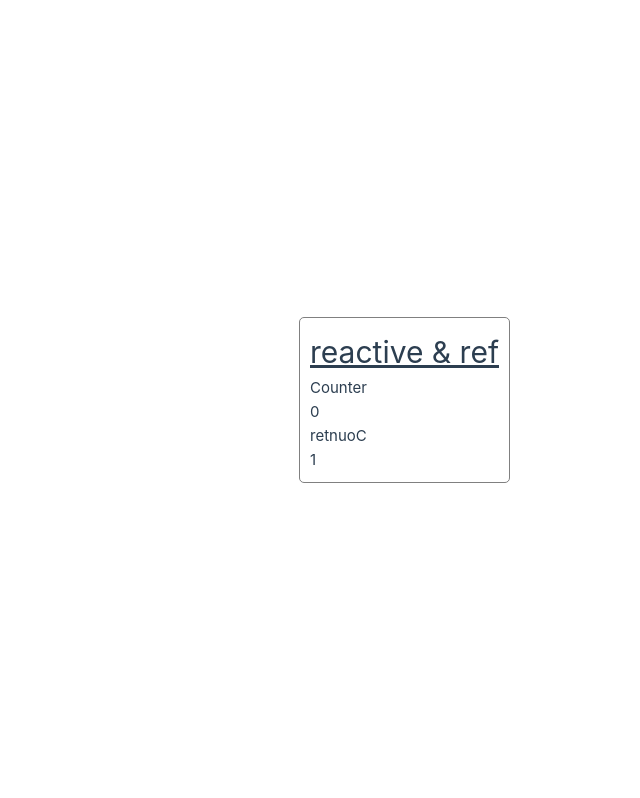
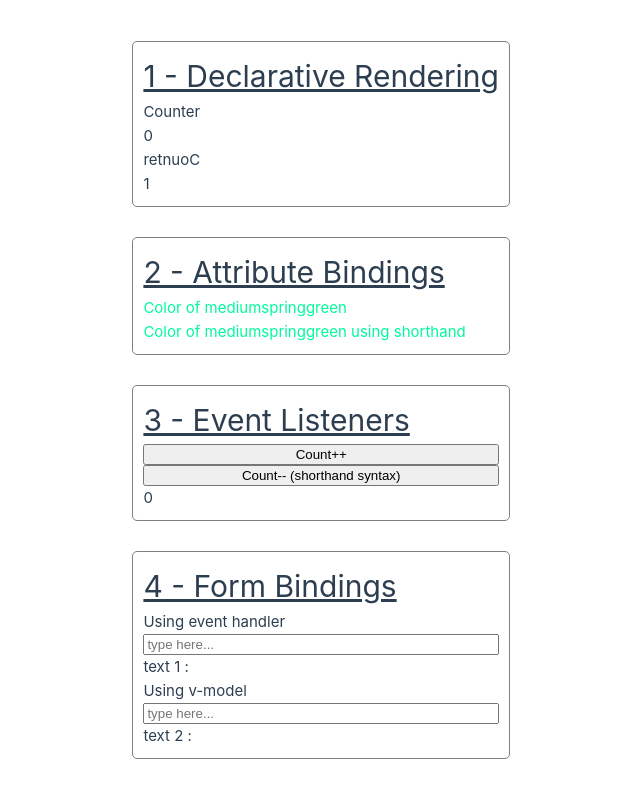
Before and after one commit to tugkanmeral/vue-workout, a Vue app: page / in a window 1280 px wide. Shown: the whole page, without its empty margins (115-755 px from the left). Built offline with nearby package versions, Linux system fonts and the light colour scheme.

Commit message:
Tutorials added

```diff
--- a/src/App.vue
+++ b/src/App.vue
@@ -1,12 +1,27 @@
 <script setup>
-import Training1 from './components/Training1.vue'
+import Tutorial1 from './components/Tutorial1.vue'
+import Tutorial2 from './components/Tutorial2.vue'
+import Tutorial3 from './components/Tutorial3.vue';
+import Tutorial4 from './components/Tutorial4.vue';
 </script>
 
 <template>
     <div class="training-list">
         <div class="training-container">
-            <h1 class="training-title">reactive & ref</h1>
-            <Training1 />
+            <h1 class="training-title">1 - Declarative Rendering</h1>
+            <Tutorial1 />
+        </div>
+        <div class="training-container">
+            <h1 class="training-title">2 - Attribute Bindings</h1>
+            <Tutorial2 />
+        </div>
+        <div class="training-container">
+            <h1 class="training-title">3 - Event Listeners</h1>
+            <Tutorial3 />
+        </div>
+        <div class="training-container">
+            <h1 class="training-title">4 - Form Bindings</h1>
+            <Tutorial4 />
         </div>
     </div>
 </template>
--- /dev/null
+++ b/src/components/Tutorial2.vue
@@ -0,0 +1,16 @@
+<script setup>
+import { ref } from 'vue'
+
+const titleClassName = ref('title')
+</script>
+
+<template>
+    <h4 v-bind:class="titleClassName">Color of mediumspringgreen</h4>
+    <h4 :class="titleClassName">Color of mediumspringgreen using shorthand</h4>
+</template>
+
+<style>
+.title {
+    color: mediumspringgreen
+}
+</style>
--- /dev/null
+++ b/src/components/Tutorial3.vue
@@ -0,0 +1,23 @@
+<script setup>
+import { ref } from 'vue'
+
+const count = ref(0)
+
+function increment() {
+    count.value++
+}
+
+function decrement() {
+    count.value--
+}
+
+</script>
+
+<template>
+    <button v-on:click="increment">Count++</button>
+    <button @click="decrement">Count-- (shorthand syntax)</button>
+    <p>{{ count }}</p>
+</template>
+
+<style>
+</style>
--- /dev/null
+++ b/src/components/Tutorial4.vue
@@ -0,0 +1,19 @@
+<script setup>
+import { ref } from 'vue';
+
+const text1 = ref('')
+const text2 = ref('')
+
+function onInput(e) {
+    text1.value = e.target.value
+}
+</script>
+
+<template>
+    <h4>Using event handler</h4>
+    <input :value="text1" @input="onInput" placeholder="type here...">
+    <p>text 1 : {{ text1 }}</p>
+    <h4>Using v-model</h4>
+    <input v-model="text2" placeholder="type here..." />
+    <p>text 2 : {{ text2 }}</p>
+</template>
```
Also changed, not shown: src/components/Tutorial1.vue (renamed from src/components/Training1.vue).
